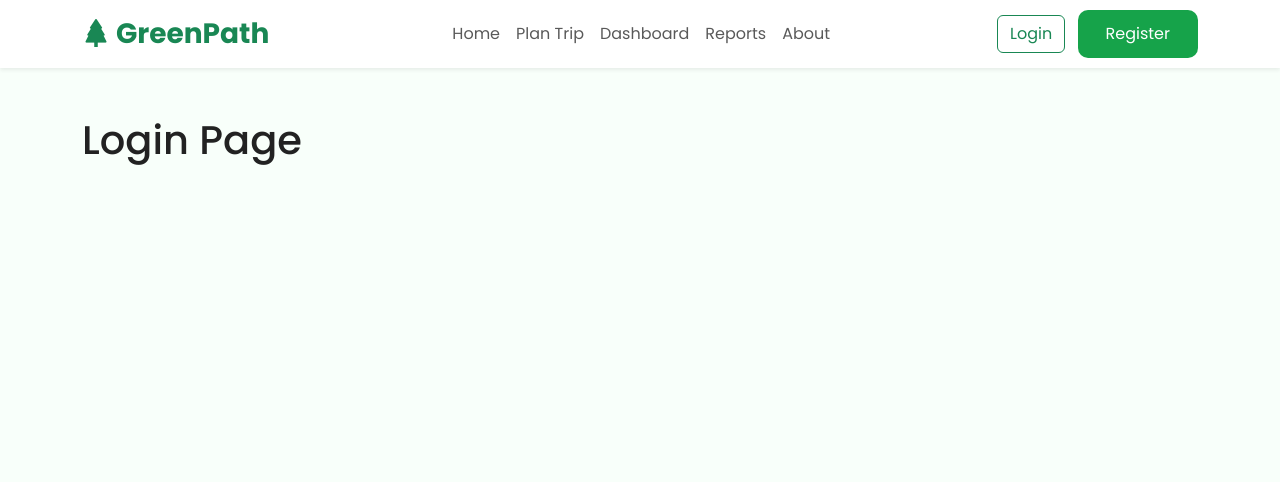
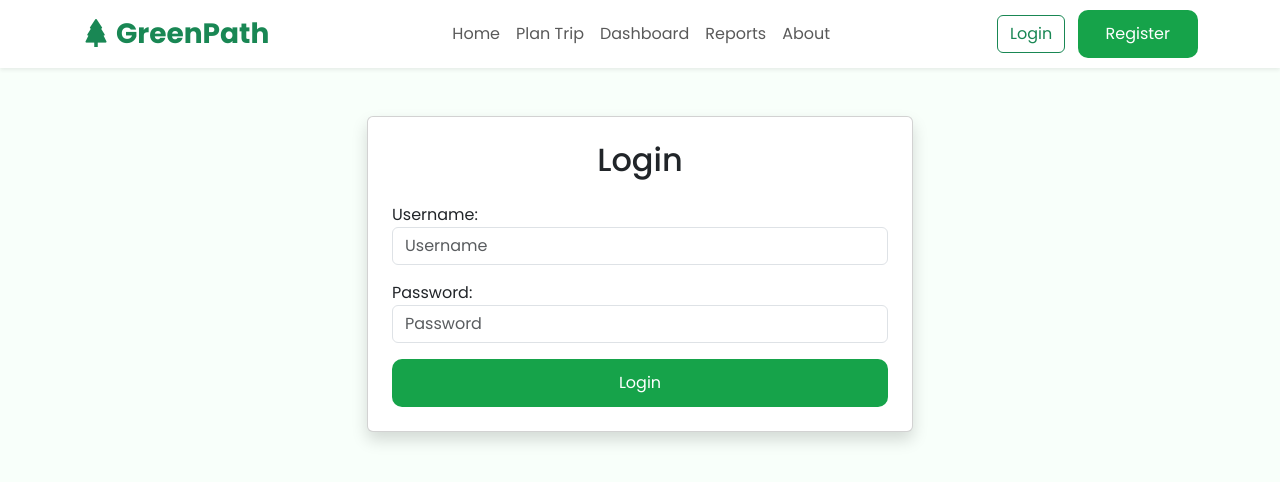
Before and after one commit to muzammilpk/GreenPath, a Django app: page /accounts/login/ in a window 1280 px wide. Shown: the top 482 px of the page. Run offline with Django 5.2, Linux system fonts and the light colour scheme.

Commit message:
Complete user authentication system

```diff
--- a/apps/accounts/forms.py
+++ b/apps/accounts/forms.py
@@ -15,3 +15,21 @@ class RegisterForm(UserCreationForm):
             "password1",
             "password2",
         ]
+
+from django.contrib.auth.forms import AuthenticationForm
+
+
+class LoginForm(AuthenticationForm):
+    username = forms.CharField(
+        widget=forms.TextInput(attrs={
+            "class": "form-control",
+            "placeholder": "Username"
+        })
+    )
+
+    password = forms.CharField(
+        widget=forms.PasswordInput(attrs={
+            "class": "form-control",
+            "placeholder": "Password"
+        })
+    )
--- a/apps/accounts/views.py
+++ b/apps/accounts/views.py
@@ -1,6 +1,8 @@
 from django.shortcuts import render, redirect
 from django.contrib import messages
-
+from django.contrib.auth import authenticate, login
+from .forms import RegisterForm, LoginForm
+from django.contrib.auth.decorators import login_required
 from .forms import RegisterForm
 
 
@@ -30,8 +32,40 @@ def register_view(request):
 
 
 def login_view(request):
-    return render(request, "authentication/login.html")
 
+    if request.method == "POST":
+
+        form = LoginForm(request, data=request.POST)
+
+        if form.is_valid():
+
+            username = form.cleaned_data.get("username")
+            password = form.cleaned_data.get("password")
+
+            user = authenticate(
+                username=username,
+                password=password,
+            )
+
+            if user is not None:
+
+                login(request, user)
+
+                return redirect("profile")
+
+    else:
+
+        form = LoginForm()
+
+    return render(
+        request,
+        "authentication/login.html",
+        {"form": form},
+    )
+
+@login_required
+def profile_view(request):
+    return render(request, "authentication/profile.html")
 
 def profile_view(request):
     return render(request, "authentication/profile.html")
--- a/config/settings.py
+++ b/config/settings.py
@@ -131,3 +131,7 @@ STATICFILES_DIRS = [
 
 MEDIA_URL = "/media/"
 MEDIA_ROOT = BASE_DIR / "media"
+
+LOGIN_URL = "login"
+LOGIN_REDIRECT_URL = "profile"
+LOGOUT_REDIRECT_URL = "login"
--- a/templates/authentication/login.html
+++ b/templates/authentication/login.html
@@ -1,9 +1,45 @@
 {% extends 'base.html' %}
 
-{% block title %}Login{% endblock %}
+{% block title %}
+Login
+{% endblock %}
 
 {% block content %}
+
 <div class="container py-5">
-    <h1>Login Page</h1>
+
+    <div class="row justify-content-center">
+
+        <div class="col-md-6">
+
+            <div class="card shadow p-4">
+
+                <h2 class="text-center mb-4">
+                    Login
+                </h2>
+
+                <form method="POST">
+
+                    {% csrf_token %}
+
+                    {{ form.as_p }}
+
+                    <button
+                        type="submit"
+                        class="btn btn-green w-100">
+
+                        Login
+
+                    </button>
+
+                </form>
+
+            </div>
+
+        </div>
+
+    </div>
+
 </div>
+
 {% endblock %}
```
